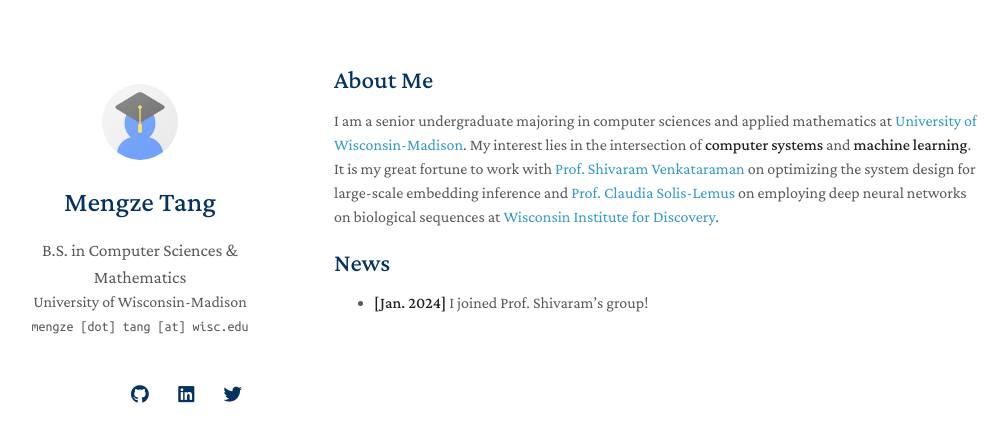
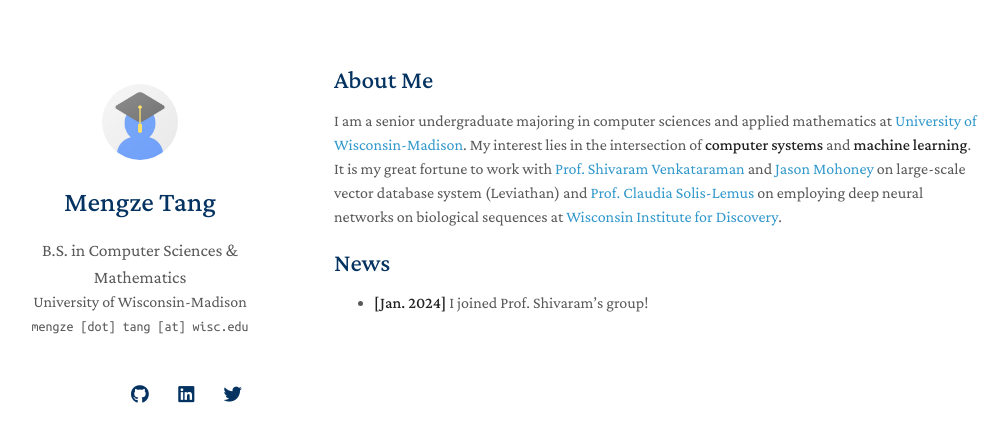
Before and after one commit to madmtang/madmtang.github.io, a Jekyll site: the page built from index.md, in a window 1280 px wide. Shown: the top 442 px of the page, without its empty margins (136-1143 px from the left). Built offline with Jekyll 4.4.1, drawn with Linux system fonts in a browser that asks for light colours; nearby versions of some CDN libraries; a style sheet for code colours, icons or effects is not loaded; our own code applies the rules of GitHub Pages for plain Markdown files.

Commit message:
rephrase about me

```diff
--- a/index.md
+++ b/index.md
@@ -4,7 +4,7 @@ layout: homepage
 
 ## About Me
 
-I am a senior undergraduate majoring in computer sciences and applied mathematics at [University of Wisconsin-Madison](https://www.wisc.edu/). My interest lies in the intersection of **computer systems** and **machine learning**. It is my great fortune to work with [Prof. Shivaram Venkataraman](https://shivaram.org/) on optimizing the system design for large-scale embedding inference and [Prof. Claudia Solis-Lemus](https://solislemuslab.github.io//pages/people.html) on employing deep neural networks on biological sequences at [Wisconsin Institute for Discovery](https://wid.wisc.edu/).
+I am a senior undergraduate majoring in computer sciences and applied mathematics at [University of Wisconsin-Madison](https://www.wisc.edu/). My interest lies in the intersection of **computer systems** and **machine learning**. It is my great fortune to work with [Prof. Shivaram Venkataraman](https://shivaram.org/) and [Jason Mohoney](http://jasonmohoney.com/) on large-scale vector database system (Leviathan) and [Prof. Claudia Solis-Lemus](https://solislemuslab.github.io//pages/people.html) on employing deep neural networks on biological sequences at [Wisconsin Institute for Discovery](https://wid.wisc.edu/).
 
 <!-- ## Research Interests
 
```
